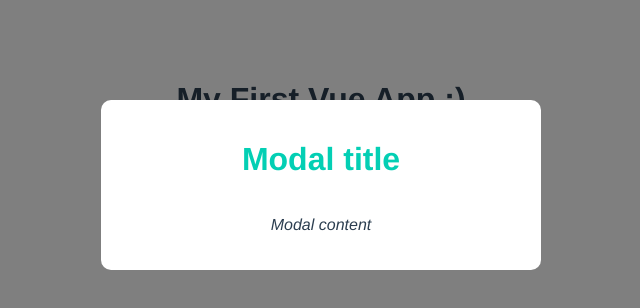
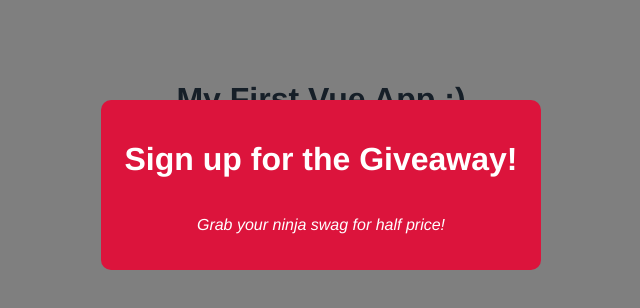
Before and after one commit to lbertoncello/vue-modal-project, a Vue app: page / in a window 1280 px wide. Shown: the top 308 px of the page, without its empty margins (319-959 px from the left). Built offline with nearby package versions, Linux system fonts and the light colour scheme.

Commit message:
class: passing data with props

```diff
--- a/src/App.vue
+++ b/src/App.vue
@@ -1,6 +1,6 @@
 <template>
   <h1>{{ title }}</h1>
-  <Modal />
+  <Modal :header="header" :text="text" theme="sale" />
 </template>
 
 <script>
@@ -13,7 +13,9 @@ export default {
   },
   data() {
     return {
-      title: 'My First Vue App :)'
+      title: 'My First Vue App :)',
+      header: 'Sign up for the Giveaway!',
+      text: 'Grab your ninja swag for half price!'
     }
   },
 }
--- a/src/components/Modal.vue
+++ b/src/components/Modal.vue
@@ -1,11 +1,17 @@
 <template>
   <div class="backdrop">
-    <div class="modal">
-      <h1>Modal title</h1>
-      <p>Modal content</p>
+    <div class="modal" :class="{ sale: theme === 'sale', dark: theme === 'dark' }">
+      <h1>{{ header }}</h1>
+      <p>{{ text }}</p>
     </div>
   </div>
 </template>
+
+<script>
+export default {
+  props: [ 'header', 'text', 'theme' ],
+}
+</script>
 
 <!-- scoped causes all styles to be applied only to the specified component -->
 <style scoped>
@@ -28,4 +34,20 @@
     border: none;
     padding: 0;
   }
+
+  .modal.sale {
+    background: crimson;
+    color: white;
+  }
+  .modal.sale h1 {
+    color: white;
+  }
+
+  .modal.dark {
+    background: #000;
+    color: white;
+  }
+  .modal.dark h1 {
+    color: white;
+  }
 </style>
```
